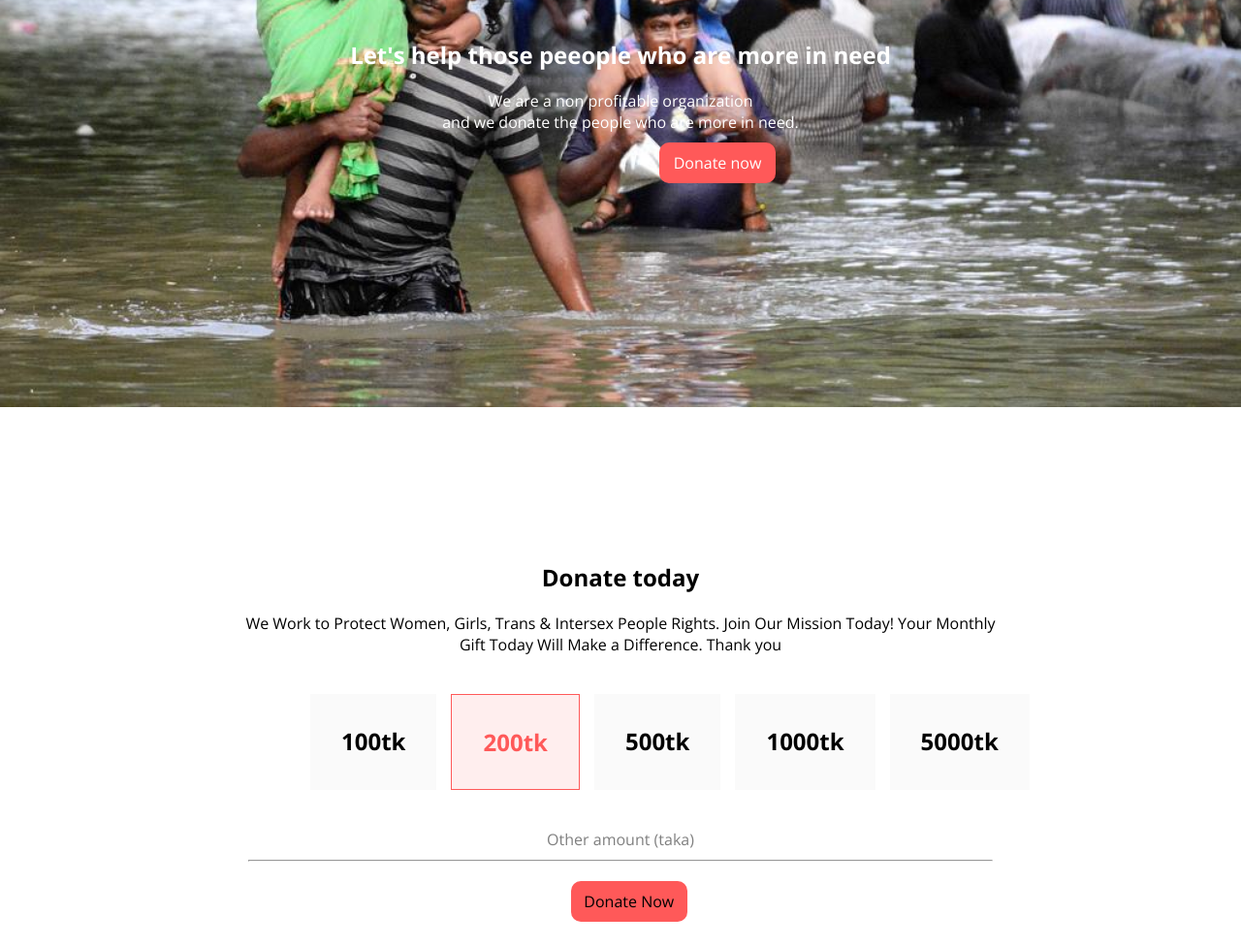
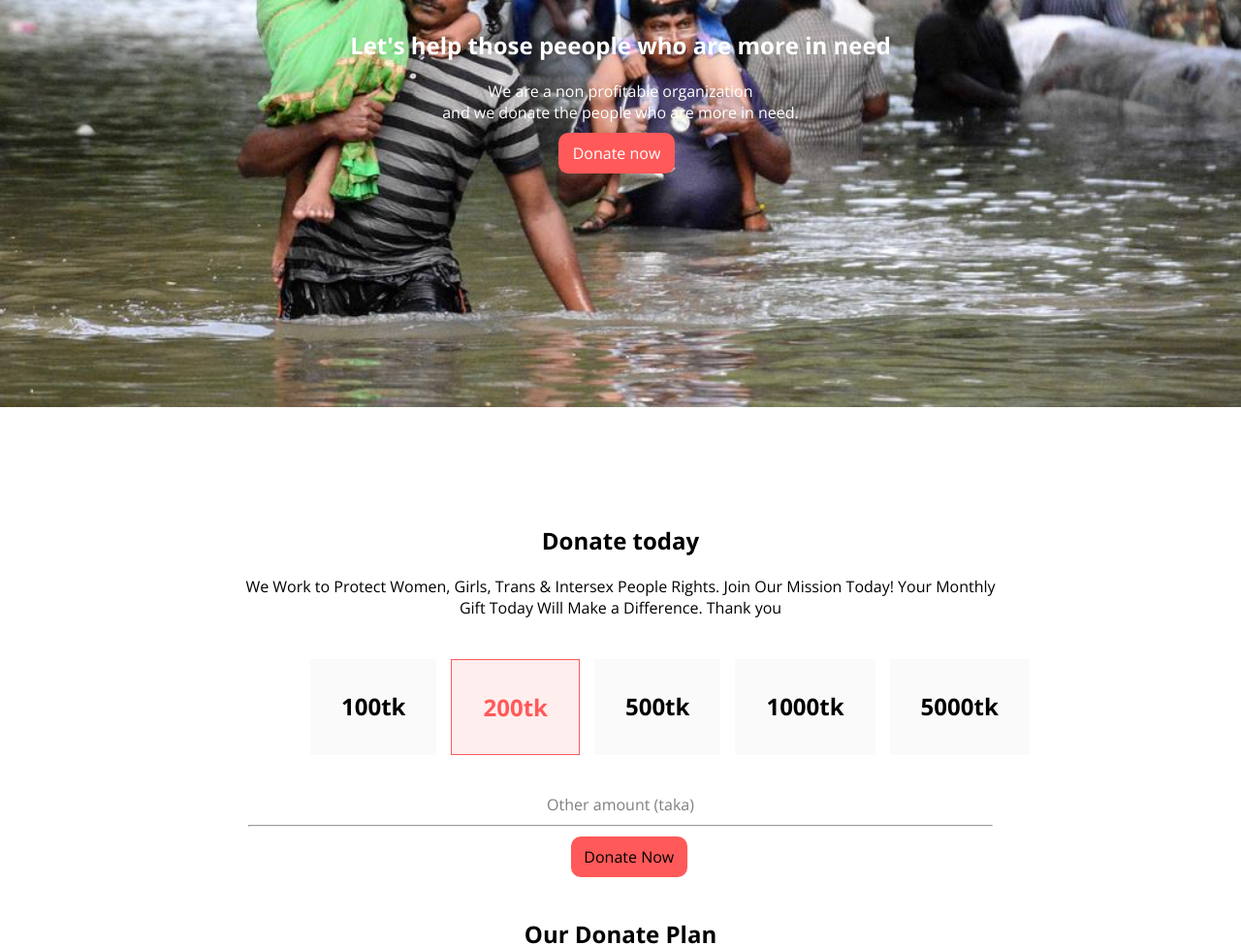
Before and after one commit to MTKabir/Assignment-1, a plain HTML site: page donate-today/index.html in a window 1280 px wide. Shown: the part 300-1276 px from the top of the page at 97% size. Drawn offline with nearby package versions, Linux system fonts and the light colour scheme.

Commit message:
final push for assignment 1

```diff
--- a/donate-today/index.html
+++ b/donate-today/index.html
@@ -14,9 +14,10 @@
 </head>
 
 <body>
+
     <!--banner part start-->
     <section class="banner-design">
-        <div class="banner-content">
+        <div>
             <h1>Let's help those peeople who are more in need</h1>
             <p>We are a non profitable organization<br>
                 and we donate the people who are more in need.
@@ -24,11 +25,9 @@
             <p id="button">Donate now</p>
         </div>
     </section>
-
-
     <!--banner part end-->
     <!--middle-part from donate today to donate now button start-->
-    <section class="middle-content">
+    <section class="content">
         <div>
             <h1>
                 Donate today
@@ -57,7 +56,7 @@
             <h2>5000tk</h2>
         </div>
     </section>
-    <section class="donation-other-amount">
+    <section class="content">
         <div>
             <p class="set-opacity">Other amount (taka)</p>
             <hr>
@@ -66,6 +65,7 @@
     </section>
 
     <!--middle-part from donate today to donate now button end-->
+
     <!--Donate plan part start-->
     <section class="content">
         <div>
@@ -74,7 +74,7 @@
                 who tirelessly and fearlessly make their voices heard</p>
         </div>
     </section>
-    <!--three boxes of donation plan-->
+    <!--three boxes of donation plan start-->
     <section class="donation-boxes">
         <div class="donation-box-design1">
             <img src="icons/food.png" alt="">
@@ -144,6 +144,8 @@
             <p>Subscribe</p>
         </div>
     </section>
+    <!--Bottom part end-->
+
     <footer>
         <div>
             <h1>Be Humble</h1>
--- a/donate-today/style.css
+++ b/donate-today/style.css
@@ -1,46 +1,52 @@
+/* making margin and padding 0 for whole page first*/
 * {
     margin: 0;
     padding: 0;
 }
 
+/*using a font for whole body content*/
 body {
     font-family: 'Inter', sans-serif;
     font-family: 'Open Sans', sans-serif;
 }
 
+/* Design the banner and content of the banner*/
 .banner-design {
     background-image: url("images/donation4.jpg");
     background-repeat: no-repeat;
     padding: 20em;
     background-size: 100%;
     text-align: center;
+    margin-bottom: 2em;
     color: rgb(255, 255, 255);
+
 }
 
+/* button for banner image*/
+#button {
 
-
-#button {
     background-color: #FF5959;
     width: 100px;
     padding: 10px;
     border-radius: 10px;
-    margin-left: 350px;
+    margin-left: 40%;
+}
+
+/*Set padding for banner content*/
+.banner-content,
+h1,
+p {
+    padding: 10px;
+}
+
+/*set all the content in the middle*/
+.content {
+    text-align: center;
+    margin-bottom: 2em;
 
 }
 
-.banner-content,
-h1,
-p {
-
-    padding: 10px;
-}
-
-.middle-content {
-    text-align: center;
-    margin-top: 50px;
-    margin-bottom: 30px;
-}
-
+/*Making donation amount boxes in one line by flex*/
 .donation-amount {
     display: flex;
     text-align: center;
@@ -49,12 +55,14 @@ p {
 
 }
 
+/*Donation amount individual boxes design*/
 .donation-amount-design {
     background-color: #FAFAFA;
     padding: 2em;
     margin-right: 15px;
 }
 
+/*Donation amount default individual box design*/
 .donation-amount-design-default {
 
     background-color: #FFEEEE;
@@ -64,34 +72,24 @@ p {
     border: 1px solid #FF5959;
 }
 
-.donation-other-amount {
-    text-align: center;
-}
-
+/*Set opacity of other amount*/
 .set-opacity {
     opacity: 0.5;
 }
 
+/*Set margin on both side of horizontal line*/
+hr {
+    margin-left: 20%;
+    margin-right: 20%;
+}
+
+/*Design button for donate amount*/
 #button-donate {
     background-color: #FF5959;
     width: 100px;
     padding: 10px;
     border-radius: 10px;
-    margin-left: 46%;
-    margin-top: 20px;
-    margin-bottom: 2em;
-
-}
-
-hr {
-    margin-left: 20%;
-    margin-right: 20%;
-}
-
-.content {
-    text-align: center;
-    margin-bottom: 2em;
-
+    margin: 10px 0 0 46%;
 }
 
 .donation-boxes {
@@ -101,6 +99,7 @@ hr {
     margin-bottom: 2em;
 }
 
+/*Three boxes of donation plan design*/
 .donation-box-design1 {
     background-color: #c3f1f7;
     padding: 1em;
@@ -118,10 +117,12 @@ hr {
     padding: 1em;
 }
 
+/*Design for bonus point*/
 .bonus-part-design {
     display: flex;
     margin-left: 17%;
     margin-right: 17%;
+    margin-bottom: 1em;
 
 }
 
@@ -142,7 +143,7 @@ hr {
     padding: 2em;
 }
 
-
+/*Bottom part design*/
 .bottom-part {
     display: flex;
     margin-left: 20%;
@@ -176,6 +177,9 @@ input {
     border-radius: 5px;
 }
 
+/*Bottom part design end*/
+
+/*Design for footer*/
 footer {
     text-align: center;
     background-color: black;
```
